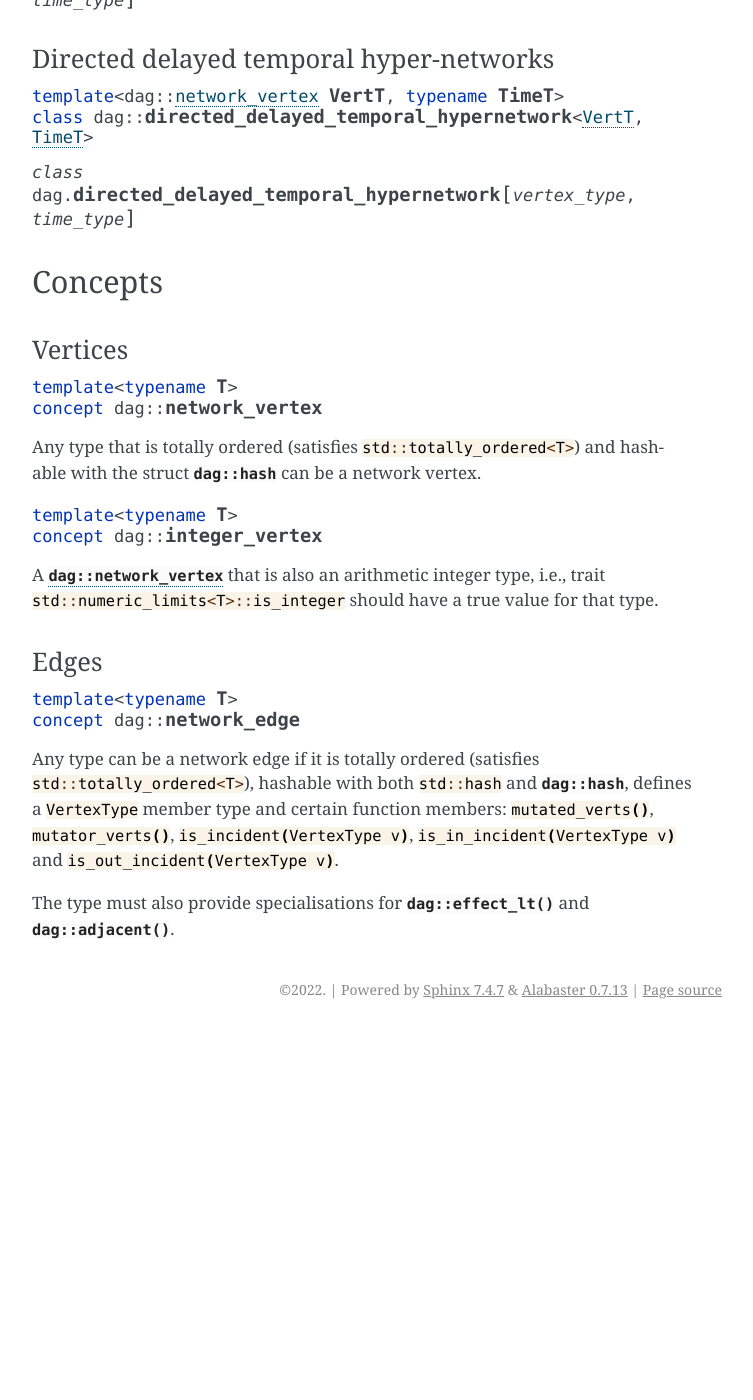
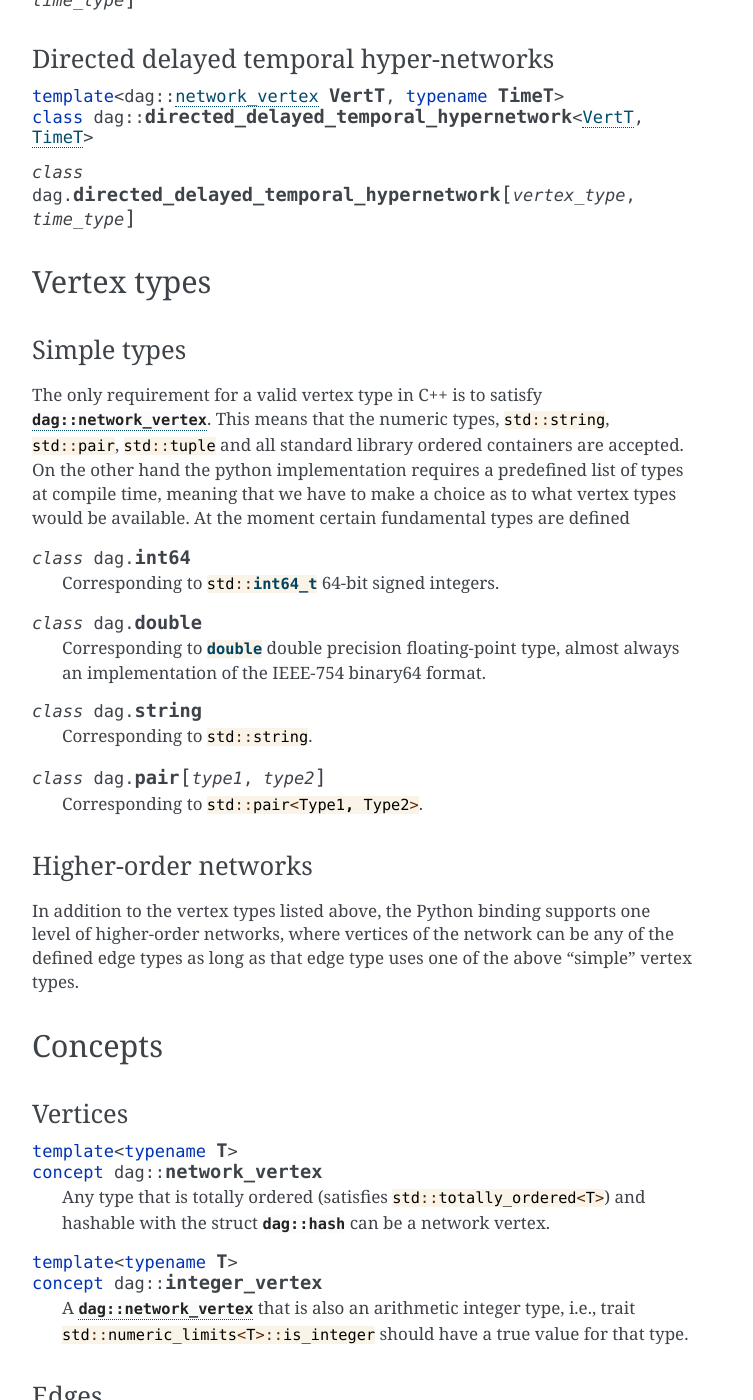
Before and after one commit to reticula-network/reticula-python, a Sphinx documentation site: the page built from docs/types.rst, in a window 1280 px wide and 1400 px high, scrolled down 3466 px. Shown: the whole window, without its empty margins (388-1141 px from the left). Built offline with Sphinx 7.4.7, drawn with Linux system fonts in a browser that asks for light colours; pages that are not in the unit, such as notebooks, are missing from menus; before the commit the page ends 4495 px from its top, so only the background shows below that; some of the changed text lies outside the part shown.

Commit message:
add more type docs

```diff
--- a/docs/types.rst
+++ b/docs/types.rst
@@ -185,6 +185,44 @@ Directed delayed temporal hyper-networks
    A list of edge/network types, their properties (what they store)
 
 
+Vertex types
+------------
+
+Simple types
+^^^^^^^^^^^^
+The only requirement for a valid vertex type in C++ is to satisfy
+:cpp:concept:`dag::network_vertex`. This means that the numeric types,
+:cpp:`std::string`, :cpp:`std::pair`, :cpp:`std::tuple` and all standard library
+ordered containers are accepted. On the other hand the python implementation
+requires a predefined list of types at compile time, meaning that we have to
+make a choice as to what vertex types would be available. At the moment certain
+fundamental types are defined
+
+.. py:class:: dag.int64
+
+  Corresponding to :cpp:`std::int64_t` 64-bit signed integers.
+
+.. py:class:: dag.double
+
+  Corresponding to :cpp:`double` double precision floating-point type, almost
+  always an implementation of the IEEE-754 binary64 format.
+
+.. py:class:: dag.string
+
+  Corresponding to :cpp:`std::string`.
+
+.. py:class:: dag.pair[type1, type2]
+
+  Corresponding to :cpp:`std::pair<Type1, Type2>`.
+
+Higher-order networks
+^^^^^^^^^^^^^^^^^^^^^
+
+In addition to the vertex types listed above, the Python binding supports
+one level of higher-order networks, where vertices of the network can be any of
+the defined edge types as long as that edge type uses one of the above "simple"
+vertex types.
+
 Concepts
 --------
 
@@ -193,29 +231,29 @@ Vertices
 
 .. cpp:concept:: template <typename T> dag::network_vertex
 
-Any type that is totally ordered (satisfies :cpp:`std::totally_ordered<T>`) and
-hashable with the struct :cpp:struct:`dag::hash` can be a network vertex.
+  Any type that is totally ordered (satisfies :cpp:`std::totally_ordered<T>`)
+  and hashable with the struct :cpp:struct:`dag::hash` can be a network vertex.
 
 .. cpp:concept:: template <typename T> dag::integer_vertex
 
-A :cpp:concept:`dag::network_vertex` that is also an arithmetic integer type,
-i.e., trait :cpp:`std::numeric_limits<T>::is_integer` should have a true value
-for that type.
+  A :cpp:concept:`dag::network_vertex` that is also an arithmetic integer type,
+  i.e., trait :cpp:`std::numeric_limits<T>::is_integer` should have a true value
+  for that type.
 
 Edges
 ^^^^^
 
 .. cpp:concept:: template <typename T> dag::network_edge
 
-Any type can be a network edge if it is totally ordered (satisfies
-:cpp:`std::totally_ordered<T>`), hashable with both :cpp:`std::hash` and
-:cpp:struct:`dag::hash`, defines a :cpp:`VertexType` member type and certain
-function members: :cpp:`mutated_verts()`, :cpp:`mutator_verts()`,
-:cpp:`is_incident(VertexType v)`, :cpp:`is_in_incident(VertexType v)` and
-:cpp:`is_out_incident(VertexType v)`.
+  Any type can be a network edge if it is totally ordered (satisfies
+  :cpp:`std::totally_ordered<T>`), hashable with both :cpp:`std::hash` and
+  :cpp:struct:`dag::hash`, defines a :cpp:`VertexType` member type and certain
+  function members: :cpp:`mutated_verts()`, :cpp:`mutator_verts()`,
+  :cpp:`is_incident(VertexType v)`, :cpp:`is_in_incident(VertexType v)` and
+  :cpp:`is_out_incident(VertexType v)`.
 
-The type must also provide specialisations for :cpp:func:`dag::effect_lt` and
-:cpp:func:`dag::adjacent`.
+  The type must also provide specialisations for :cpp:func:`dag::effect_lt` and
+  :cpp:func:`dag::adjacent`.
 
 ..
    network_edge, static edge and temporal edge concepts
```
